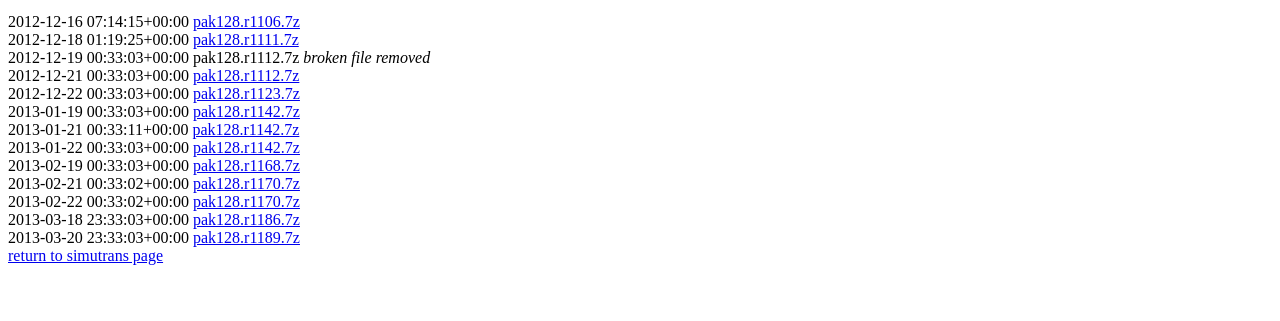
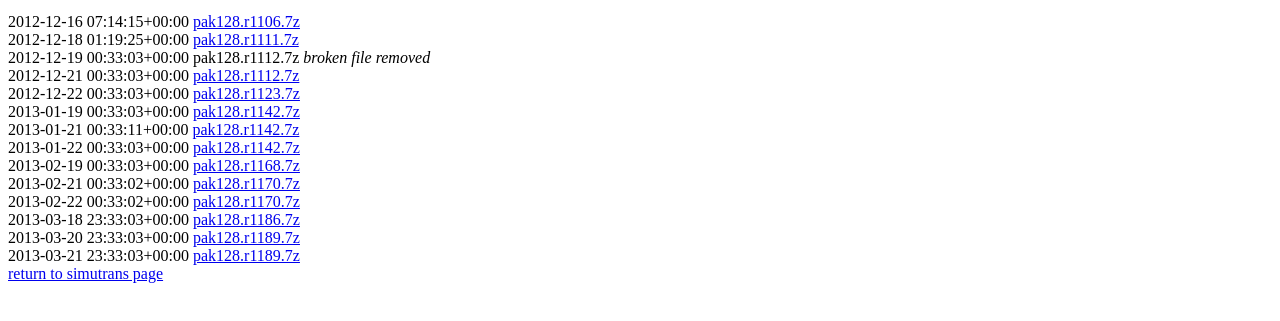
Before and after one commit to simutrans/simutrans-github-project-page, a plain HTML site: page pak128builds/index.html in a window 1280 px wide. Shown: the part 101-422 px from the top of the page. Drawn offline with Linux system fonts and the light colour scheme.

Commit message:
ads pak128 development snapshot r1189

```diff
--- a/pak128builds/index.html
+++ b/pak128builds/index.html
@@ -17,4 +17,5 @@
 2013-02-22 00:33:02+00:00 <a href=pak128.r1170.7z>pak128.r1170.7z</a></br>
 2013-03-18 23:33:03+00:00 <a href=pak128.r1186.7z>pak128.r1186.7z</a></br>
 2013-03-20 23:33:03+00:00 <a href=pak128.r1189.7z>pak128.r1189.7z</a></br>
+2013-03-21 23:33:03+00:00 <a href=pak128.r1189.7z>pak128.r1189.7z</a></br>
 <a href="../index.html">return to simutrans page</a> </body> </html>
```
